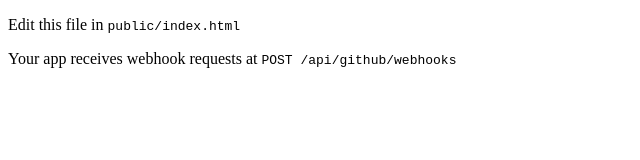
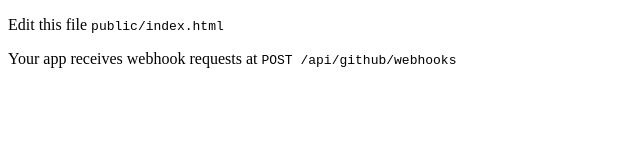
Before and after one commit to megamanics/protector-app-bot, a website: page public/index.html in a window 1280 px wide. Shown: the full height of the page, 0-640 px from the left. Drawn offline with Linux system fonts and the light colour scheme.

Commit message:
deploy to vercel

```diff
--- a/public/index.html
+++ b/public/index.html
@@ -7,7 +7,7 @@
     <title>Protector-App-Bot</title>
   </head>
   <body>
-    <p>Edit this file in <code>public/index.html</code></p>
+    <p>Edit this file <code>public/index.html</code></p>
     <p>
       Your app receives webhook requests at
       <code>POST /api/github/webhooks</code>
```
